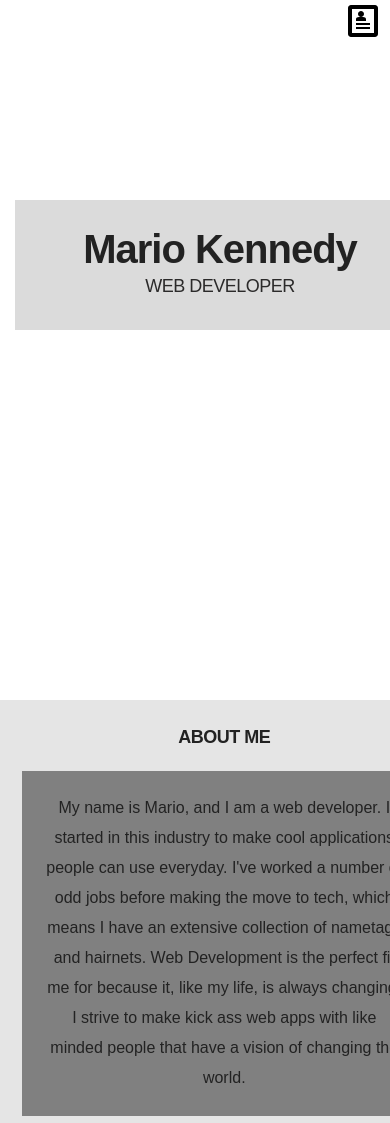
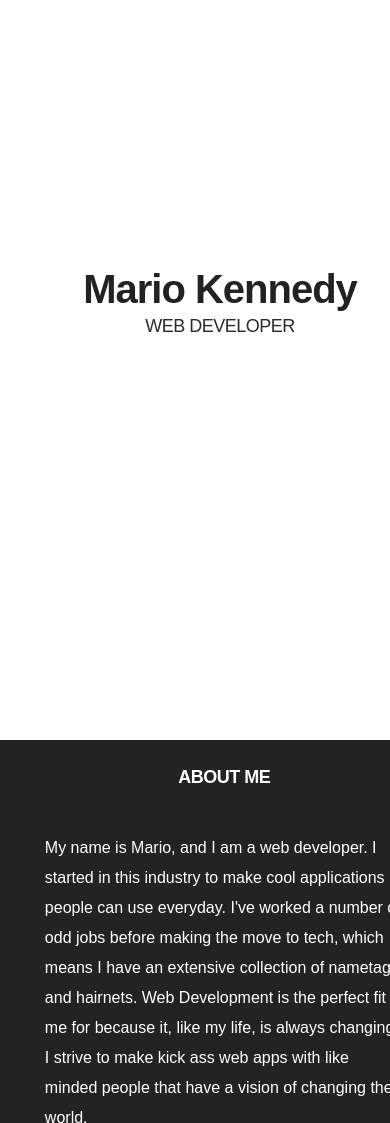
Before and after one commit to K0iram/Personal-Portfolio, a React app: page /home in a window 390 px wide. Shown: the top 1123 px of the page. Built offline with nearby package versions, Linux system fonts and the light colour scheme.

Commit message:
adds new styles to about me and nav bar

```diff
--- a/src/components/Home/style.css
+++ b/src/components/Home/style.css
@@ -5,9 +5,6 @@
 }
 
 .title-box {
-  background-color: rgba(200, 200, 200, 0.66);
-  width: 400px;
-  margin: 0 auto;
   padding: 20px;
 }
 
@@ -24,10 +21,10 @@
 .description p {
   width: 80%;
   margin: 0 auto;
-  background-color: #808080;
   padding: 5%;
   font-size: 16px;
   line-height: 30px;
+  text-align: left;
 }
 
 .description h5 {
@@ -35,8 +32,9 @@
 }
 
 .description {
-  background-color: rgba(0, 0, 0, 0.1);
-  padding-bottom: 5%
+  background-color: #232323;
+  padding-bottom: 5%;
+  color: #fff;
 }
 
 @media(max-width: 400px) {
@@ -49,10 +47,9 @@
 }
 
 .title-box {
-  background-color: rgba(200, 200, 200, 0.66);
-  width: 100%;
   margin: 0 0 0 15px;
   padding: 10px;
+  width: 100%
 }
 
 .title-box h1 {
@@ -66,10 +63,10 @@
 
 .description p {
   margin: 0 auto;
-  background-color: #808080;
   padding: 5%;
   font-size: 16px;
   line-height: 30px;
+  text-align: left;
 }
 
 .description h5 {
@@ -77,7 +74,9 @@
 }
 
 .description {
-  background-color: rgba(0, 0, 0, 0.1);
+  background-color: #232323;
   width: 115%;
+  color: #fff;
+
 }
 }
--- a/src/components/Navigation/style.css
+++ b/src/components/Navigation/style.css
@@ -1,16 +1,10 @@
 .nav-bar {
-  height: 60px;
-  padding-top: 15px;
-  position: fixed;
+  background: #fff;
   width: 100%;
+  padding: 20px;
+  width: calc(100% - 40px);
 }
 
-.resume-link {
-  float: right;
-  width: 20%;
-  margin: -30px;
-  padding: 10px;
-}
 
 .resume-link a {
   font-size: 14px;
@@ -20,24 +14,11 @@
 
 .resume-link svg {
   float: right;
-  margin-right: 20px;
-  padding: 10px;
 }
 
-.resume-link .cv {
-  visibility: hidden;
-}
 
 @media(max-width: 400px) {
-  .nav-bar {
-    width: 100%;
+  .resume-link svg {
+     margin-right: -65px;
   }
-
-  .resume-link .dl {
-    display: none;
-  }
-
-  .resume-link .cv {
-    display: block;
 }
-}
```
